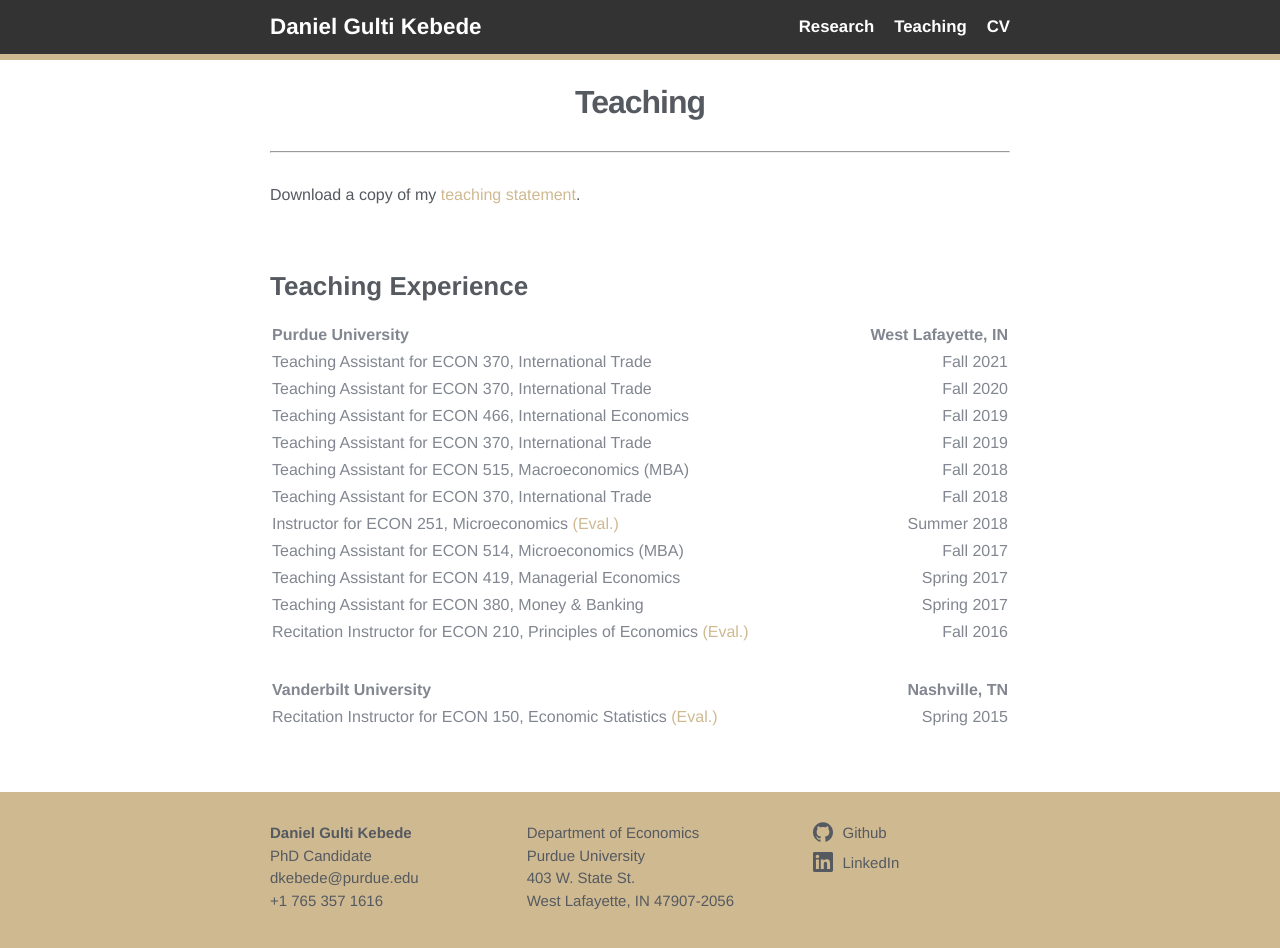
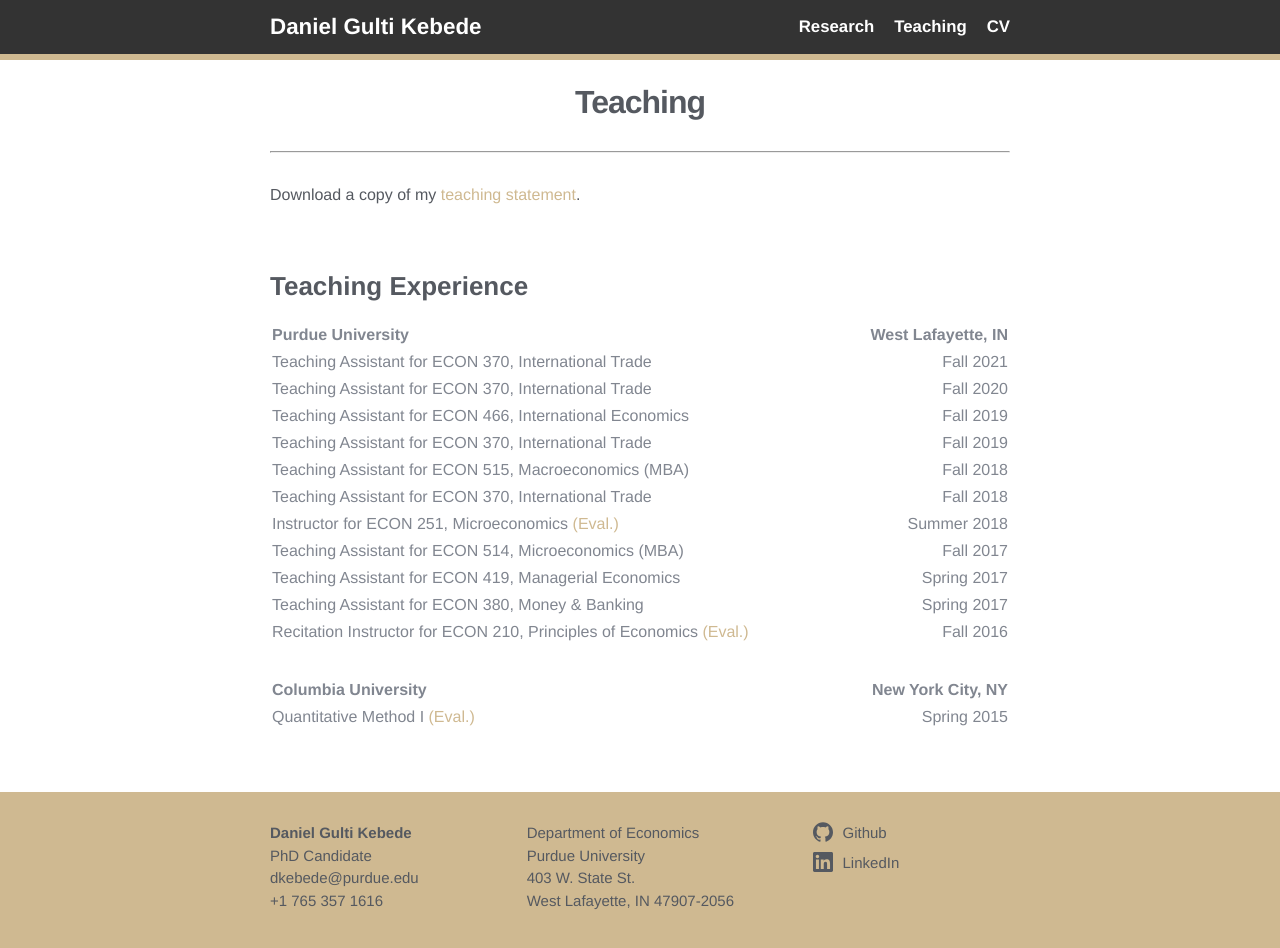
Before and after one commit to dangulti/dangulti.github.io, a Jekyll site: the page built from teaching.md, in a window 1280 px wide and 972 px high. Shown: the top 948 px of the window. Built offline with Jekyll 4.4.1, drawn with Linux system fonts in a browser that asks for light colours.

Commit message:
change_2

```diff
--- a/teaching.md
+++ b/teaching.md
@@ -29,7 +29,7 @@ Download a copy of my [teaching statement](../assets/docs/teaching.pdf).
 | Recitation Instructor for ECON 210, Principles of Economics [(Eval.)](../assets/docs/reasner_eval_210_fa16.pdf) | Fall 2016 |
 {:.custom-table}
 
-| Vanderbilt University | Nashville, TN |
+| Columbia University | New York City, NY |
 | ----------- | ----------: |
-| Recitation Instructor for ECON 150, Economic Statistics [(Eval.)](../assets/docs/reasner_eval_150_s15.pdf) | Spring 2015 |
+| Quantitative Method I [(Eval.)](../assets/docs/dan.pdf) | Spring 2015 |
 {:.custom-table}
```
Also changed, not shown: 9 other files.
